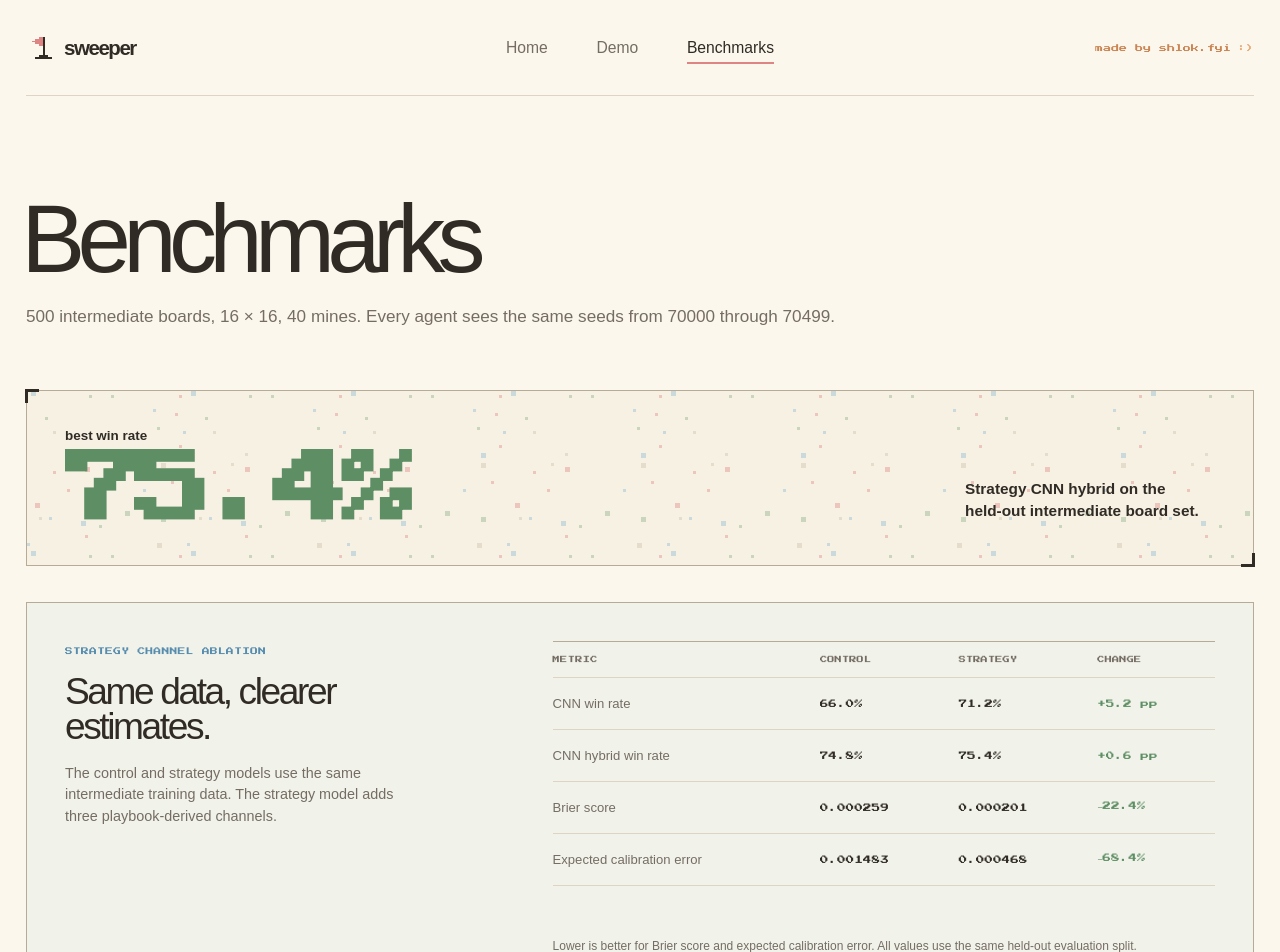
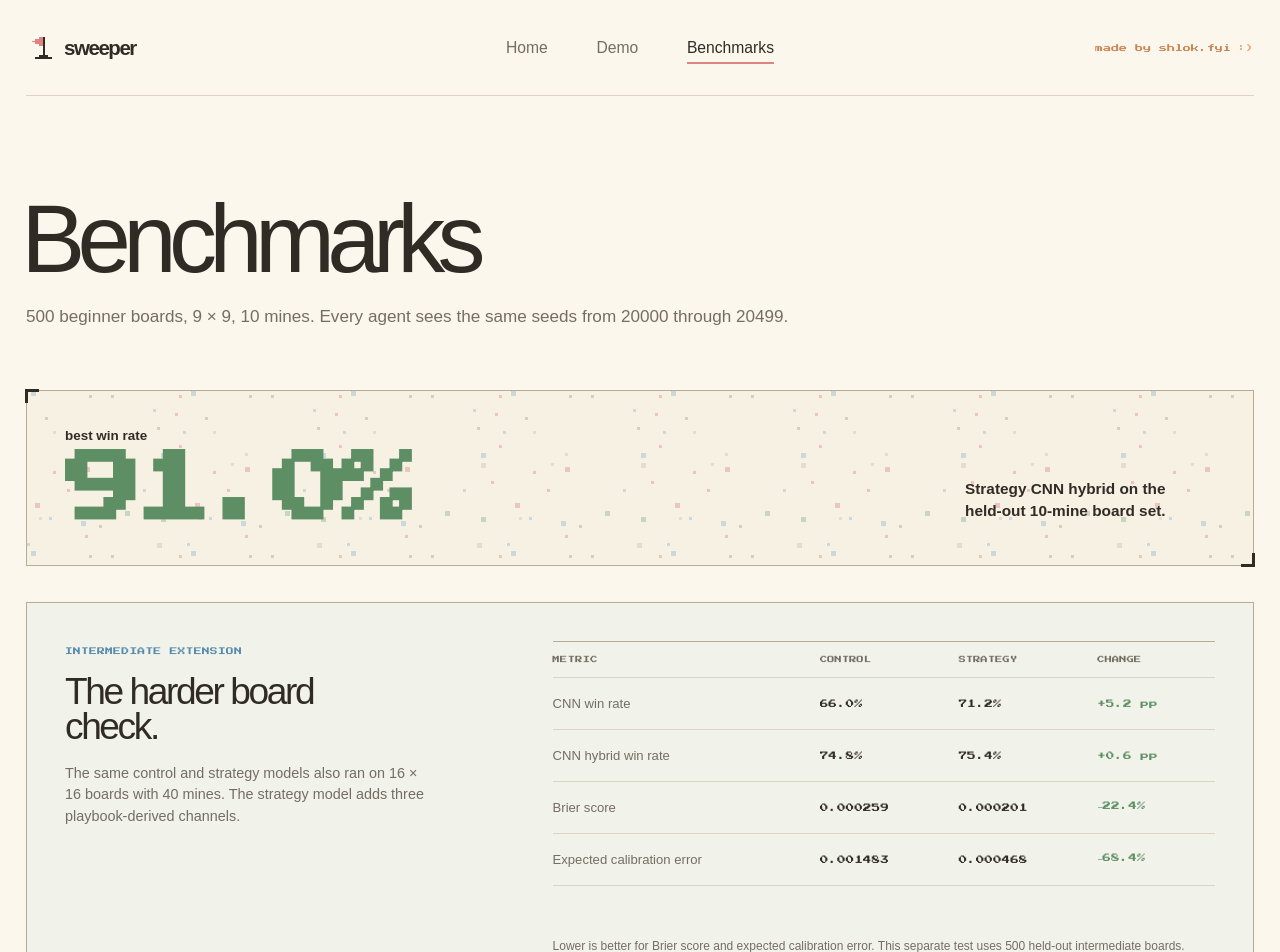
Before and after one commit to shlokrj/sweeper, a Next.js app in the folder web/: page /benchmarks in a window 1280 px wide. Shown: the top 952 px of the page. Built offline with nearby package versions, Linux system fonts and the light colour scheme; a web font is replaced by a local one.

Commit message:
feat(benchmarks): foreground 10 mine study

```diff
--- a/web/app/benchmarks/page.tsx
+++ b/web/app/benchmarks/page.tsx
@@ -3,13 +3,13 @@ import { SiteNav } from "../components/site-nav";
 import { pixelDust } from "../components/pixel-texture";
 
 const benchmarkRows = [
-  ["random", "0.0%", "6.0", "uniform valid move"],
-  ["local heuristic", "0.2%", "9.4", "clue count"],
-  ["symbolic", "68.2%", "65.5", "constraint proof"],
-  ["exact", "1.0%", "14.1", "frontier enumeration"],
-  ["hybrid", "72.8%", "69.7", "symbolic + exact"],
-  ["strategy CNN", "71.2%", "68.1", "strategy channels"],
-  ["strategy CNN hybrid", "75.4%", "71.4", "model rank + proof"],
+  ["random", "0.0%", "4.8", "uniform valid move"],
+  ["local heuristic", "33.0%", "10.9", "clue count"],
+  ["symbolic", "87.6%", "19.2", "constraint proof"],
+  ["exact", "86.2%", "18.6", "frontier enumeration"],
+  ["hybrid", "90.6%", "19.7", "symbolic + exact"],
+  ["strategy CNN", "88.8%", "19.2", "strategy channels"],
+  ["strategy CNN hybrid", "91.0%", "19.7", "model rank + proof"],
 ];
 
 const ablationRows = [
@@ -27,22 +27,22 @@ export default function BenchmarksPage() {
       <SiteNav active="benchmarks" />
       <section className="inner-heading benchmark-heading">
         <h1>Benchmarks</h1>
-        <p>500 intermediate boards, 16 × 16, 40 mines. Every agent sees the same seeds from 70000 through 70499.</p>
+        <p>500 beginner boards, 9 × 9, 10 mines. Every agent sees the same seeds from 20000 through 20499.</p>
       </section>
 
       <section className="benchmark-highlight corner-ticks" style={highlightStyle} aria-label="Best observed result">
         <div>
           <span>best win rate</span>
-          <strong>75.4%</strong>
+          <strong>91.0%</strong>
         </div>
-        <p>Strategy CNN hybrid on the held-out intermediate board set.</p>
+        <p>Strategy CNN hybrid on the held-out 10-mine board set.</p>
       </section>
 
       <section className="strategy-study" aria-labelledby="strategy-study-title">
         <div className="strategy-study-copy">
-          <span>strategy channel ablation</span>
-          <h2 id="strategy-study-title">Same data, clearer estimates.</h2>
-          <p>The control and strategy models use the same intermediate training data. The strategy model adds three playbook-derived channels.</p>
+          <span>intermediate extension</span>
+          <h2 id="strategy-study-title">The harder board check.</h2>
+          <p>The same control and strategy models also ran on 16 × 16 boards with 40 mines. The strategy model adds three playbook-derived channels.</p>
         </div>
         <div className="strategy-matrix" role="table" aria-label="Control and strategy model comparison">
           <div className="strategy-matrix-row strategy-matrix-head" role="row">
@@ -54,7 +54,7 @@ export default function BenchmarksPage() {
             </div>
           ))}
         </div>
-        <p className="strategy-method">Lower is better for Brier score and expected calibration error. All values use the same held-out evaluation split.</p>
+        <p className="strategy-method">Lower is better for Brier score and expected calibration error. This separate test uses 500 held-out intermediate boards.</p>
       </section>
 
       <section className="benchmark-table-wrap" aria-label="Agent benchmark results">
```
